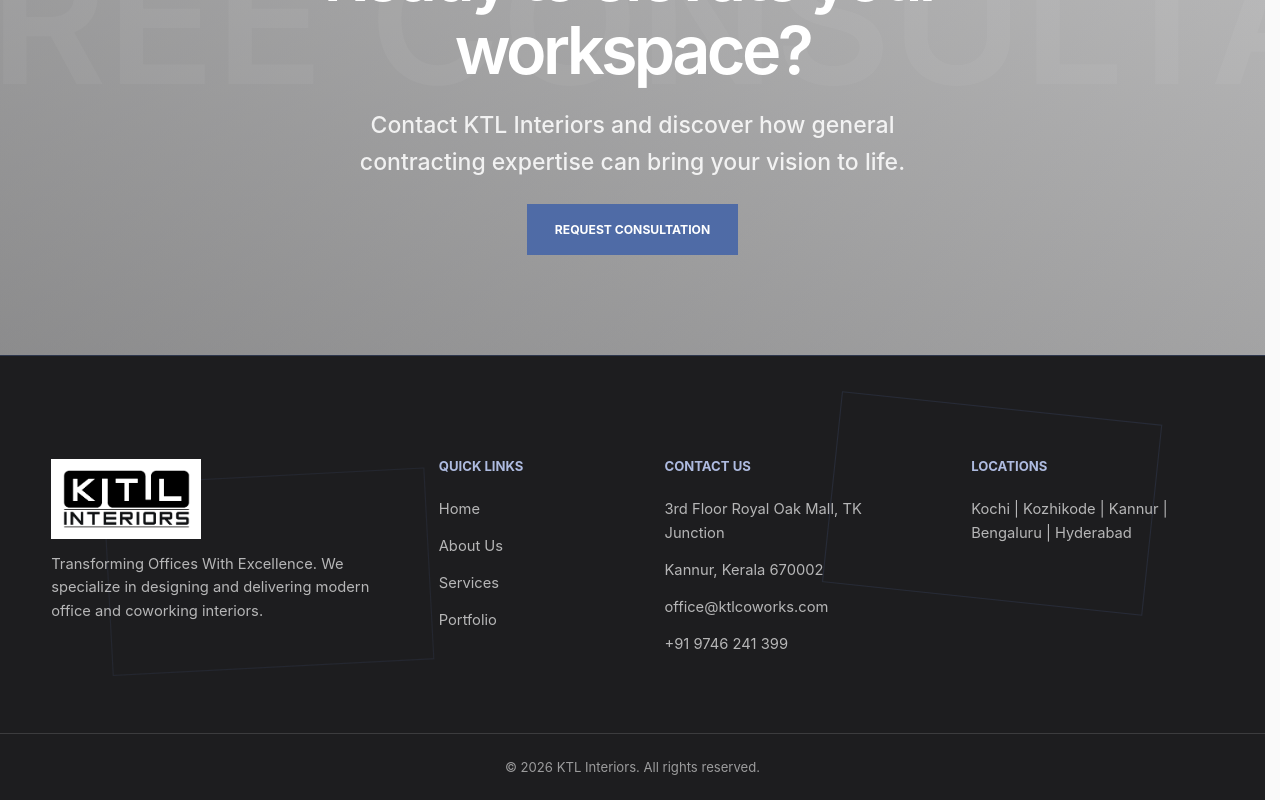
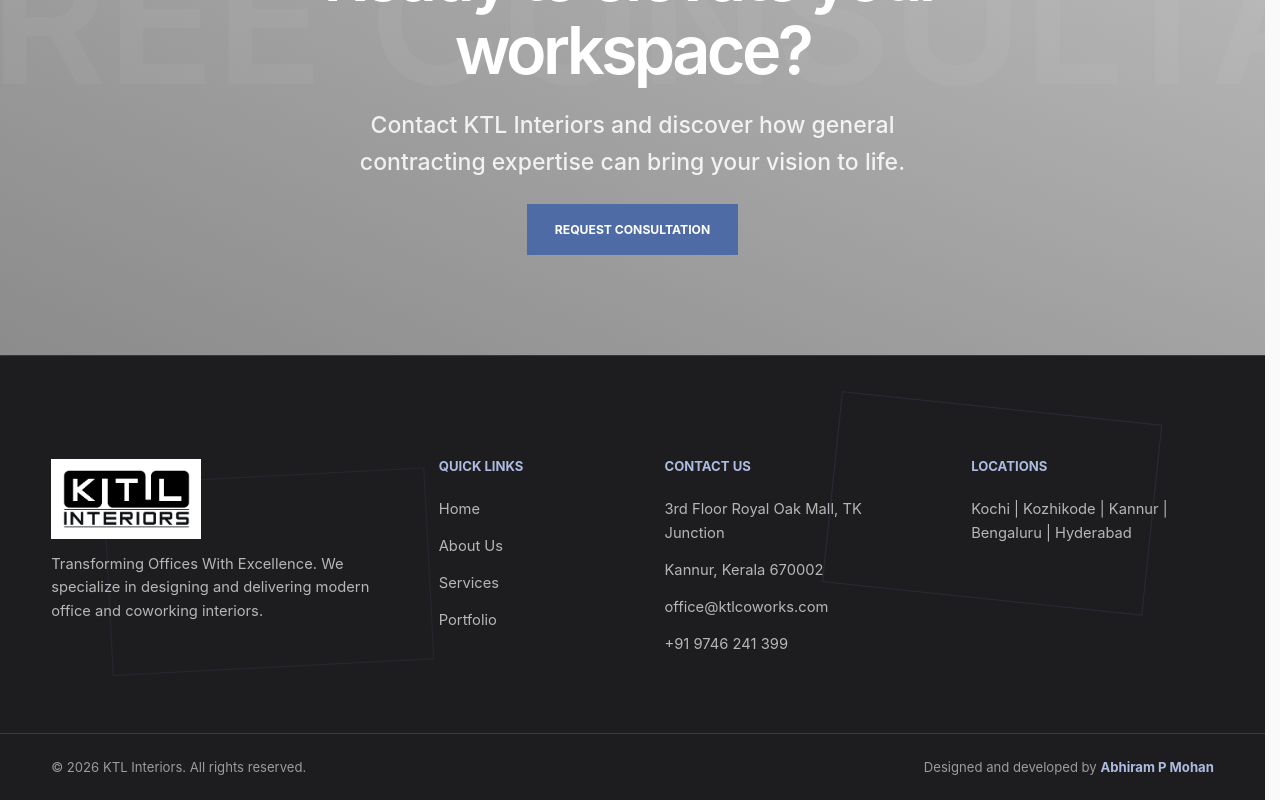
Before and after one commit to abhiram98920/ktl-website, a Next.js app: page / in a window 1280 px wide. Shown: the part 7661-8461 px from the top of the page. Built offline with nearby package versions, Linux system fonts and the light colour scheme; no server answers; the database is empty.

Commit message:
Add footer developer credit

```diff
--- a/src/components/layout/Footer.module.css
+++ b/src/components/layout/Footer.module.css
@@ -91,12 +91,29 @@
 .bottomBar {
   border-top: 1px solid rgba(255, 255, 255, 0.14);
   padding: 1.4rem 0;
-  text-align: center;
 }
 
-.bottomBar p {
+.bottomContent {
+  display: flex;
+  align-items: center;
+  justify-content: space-between;
+  gap: 1rem;
+}
+
+.bottomContent p,
+.bottomContent a {
   color: rgba(255, 255, 255, 0.56);
   font-size: 0.82rem;
+}
+
+.bottomContent a {
+  color: #aebbe0;
+  font-weight: 700;
+  transition: color var(--transition-fast), opacity var(--transition-fast);
+}
+
+.bottomContent a:hover {
+  color: #ffffff;
 }
 
 @keyframes footerPlane {
@@ -120,4 +137,9 @@
   .footerContent {
     grid-template-columns: 1fr;
   }
+
+  .bottomContent {
+    flex-direction: column;
+    text-align: center;
+  }
 }
--- a/src/components/layout/Footer.tsx
+++ b/src/components/layout/Footer.tsx
@@ -36,8 +36,12 @@ export default function Footer() {
         </div>
       </div>
       <div className={styles.bottomBar}>
-        <div className="container">
+        <div className={`container ${styles.bottomContent}`}>
           <p>&copy; {new Date().getFullYear()} KTL Interiors. All rights reserved.</p>
+          <p>
+            Designed and developed by{' '}
+            <a href="tel:+917012649326">Abhiram P Mohan</a>
+          </p>
         </div>
       </div>
     </footer>
```
